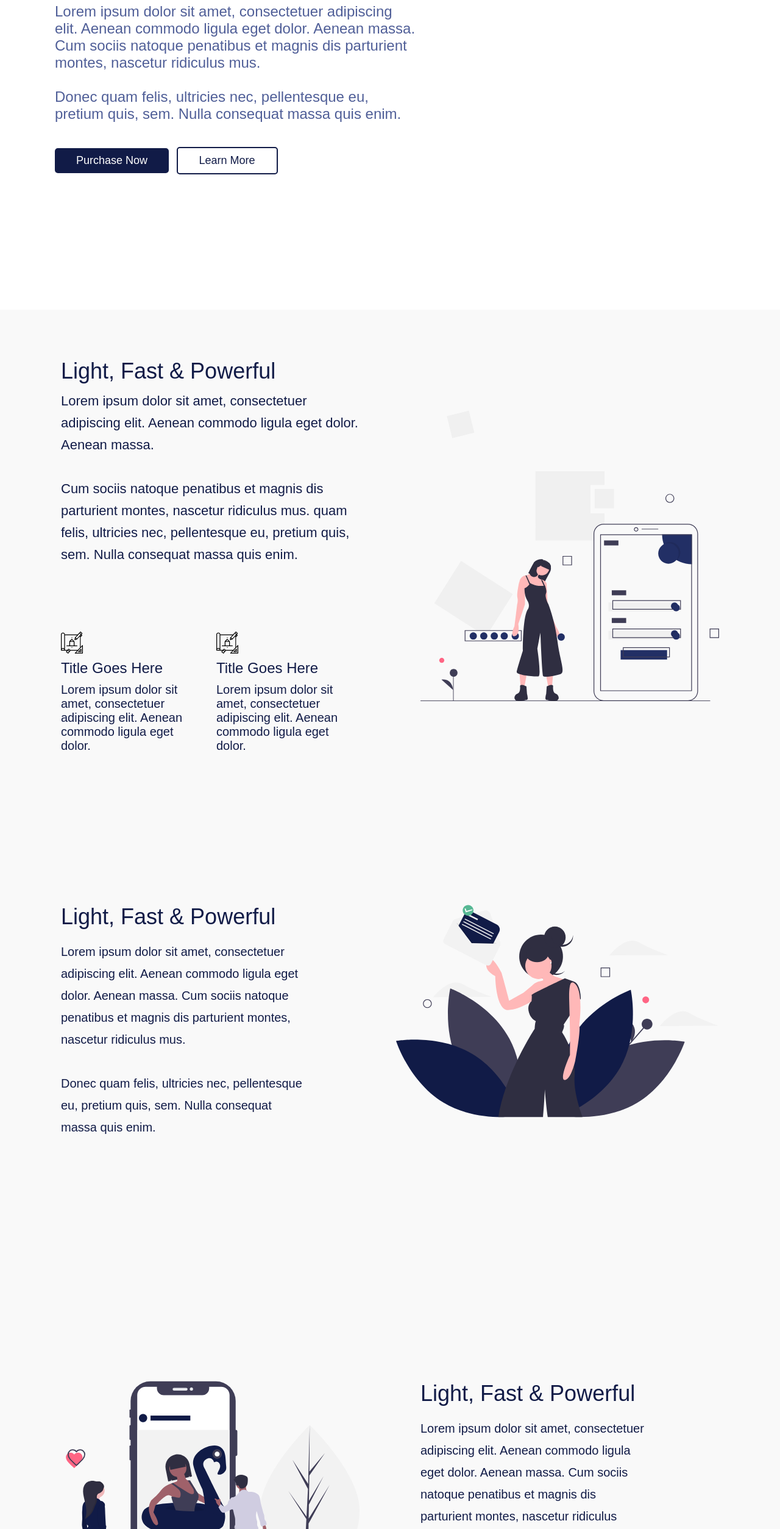
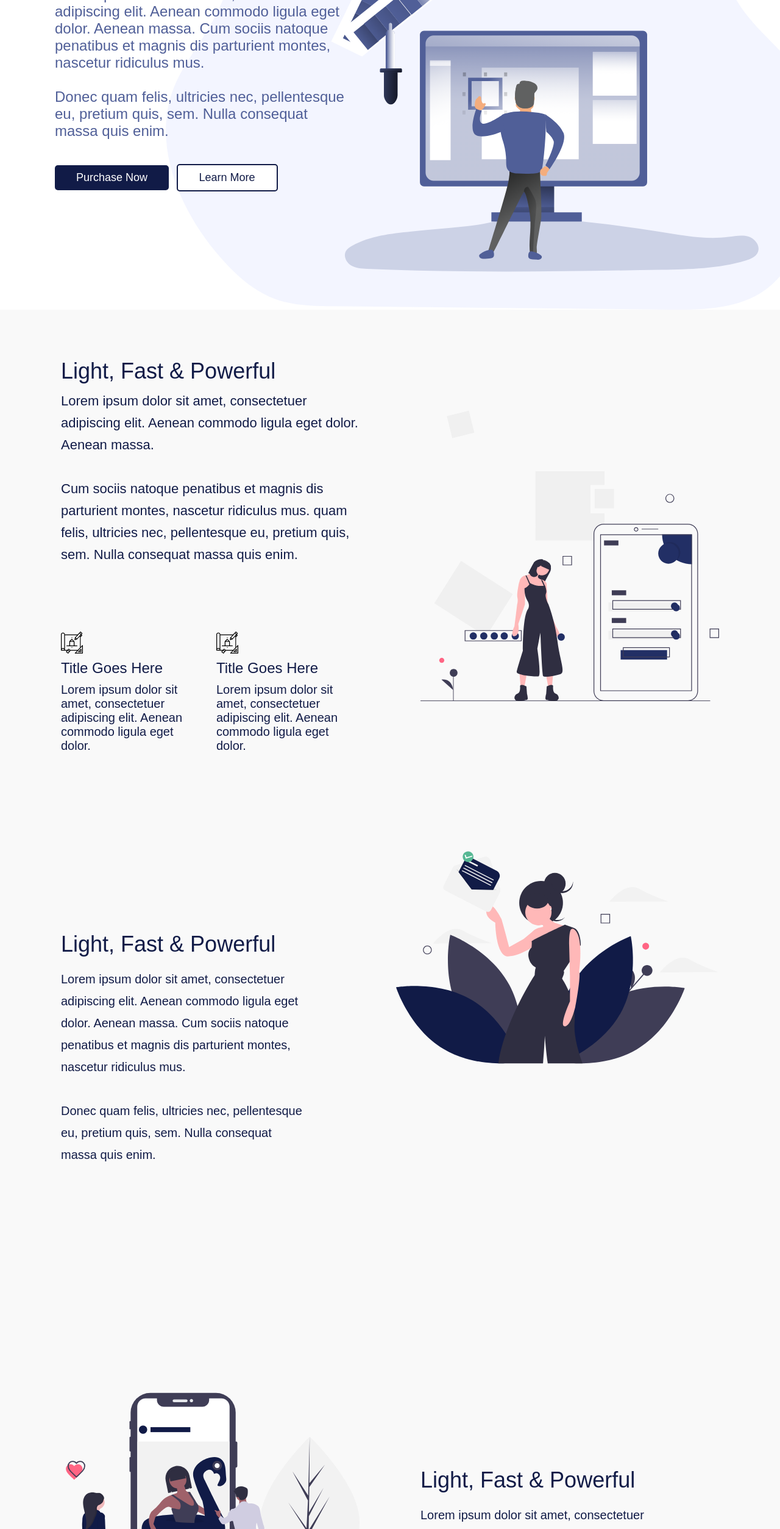
Before and after one commit to AdamyanMax/doing-arams-homework-cuz-I-am-a-fucking-slave, a plain HTML site: page index.html in a window 1280 px wide. Shown: the part 292-2800 px from the top of the page at 61% size. Drawn offline with Linux system fonts and the light colour scheme.

Commit message:
1. Fixed the bug with the background image not appearing on the first page 2. Centered the text with the image in the awesome_section.css. 3. Fixed the bug with the whole content not being centered on the end_section.css

```diff
--- a/css/awesome_section.css
+++ b/css/awesome_section.css
@@ -1,7 +1,8 @@
 /* Awesome Section */
 .awesome-section {
+    /*f9f9f9*/
     background-color: #f9f9f9;
-    padding: 80px 0;
+    padding: 80px 0 80px 0;
     min-height: 100vh;
     display: flex;
     justify-content: center;
@@ -42,6 +43,10 @@
     color: var(--on-white-color);
 }
 
+.awesome-item {
+    padding-top: 25%;
+    padding-bottom: 25%;
+}
 .awesome-item h2 {
     font-size: 36px;
     margin-bottom: 18px;
--- a/css/end_section.css
+++ b/css/end_section.css
@@ -5,6 +5,7 @@
     padding: 0 90px;
     display: flex; /* Add display flex to center content vertically */
     align-items: center; /* Center vertically */
+    justify-content: center;
 }
 
 .end-column {
--- a/css/introduction_section.css
+++ b/css/introduction_section.css
@@ -1,8 +1,8 @@
 /* Introduction Section */
 /*TODO: BG image doesn't show up*/
 .intro-section {
-    background-image: url('img/man.svg'); /* Adjust the image URL */
-    background-size: cover;
+    background-image: url('/img/man.svg'); /* Adjust the image URL */
+    background-size: 100% 100%;
     background-position: center;
     height: 100vh; /* Set the height to 100 viewport height */
     display: flex;
@@ -23,7 +23,7 @@
 .content-column p {
     font-size: 24px; /* Increase font size for p */
     padding-bottom: 40px;
-    max-width: 50%;
+    max-width: 40%;
     color: var(--primary-color); /* Use on-white color for p */
 }
 
```
Also changed, not shown: index.html (+0 -1 lines).
